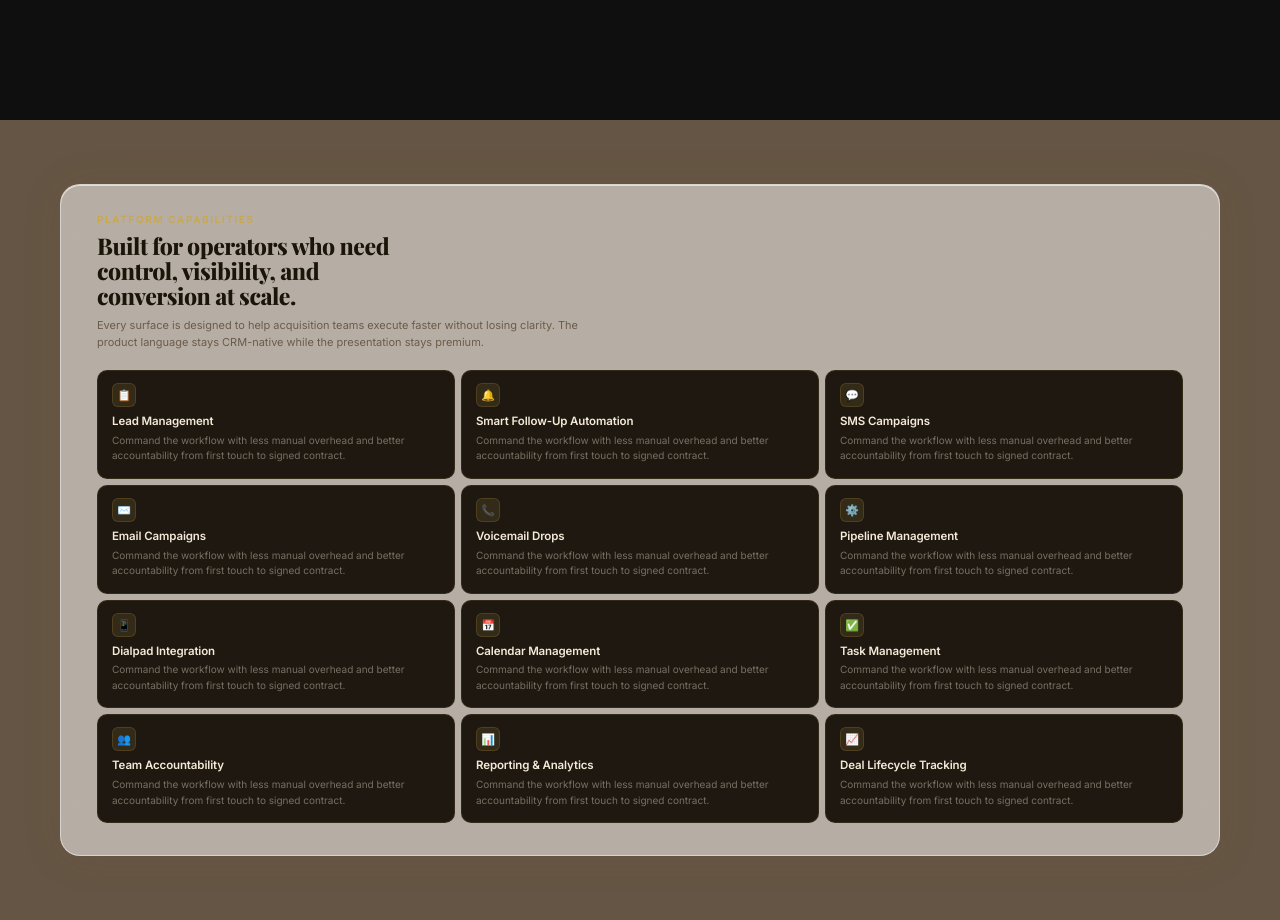
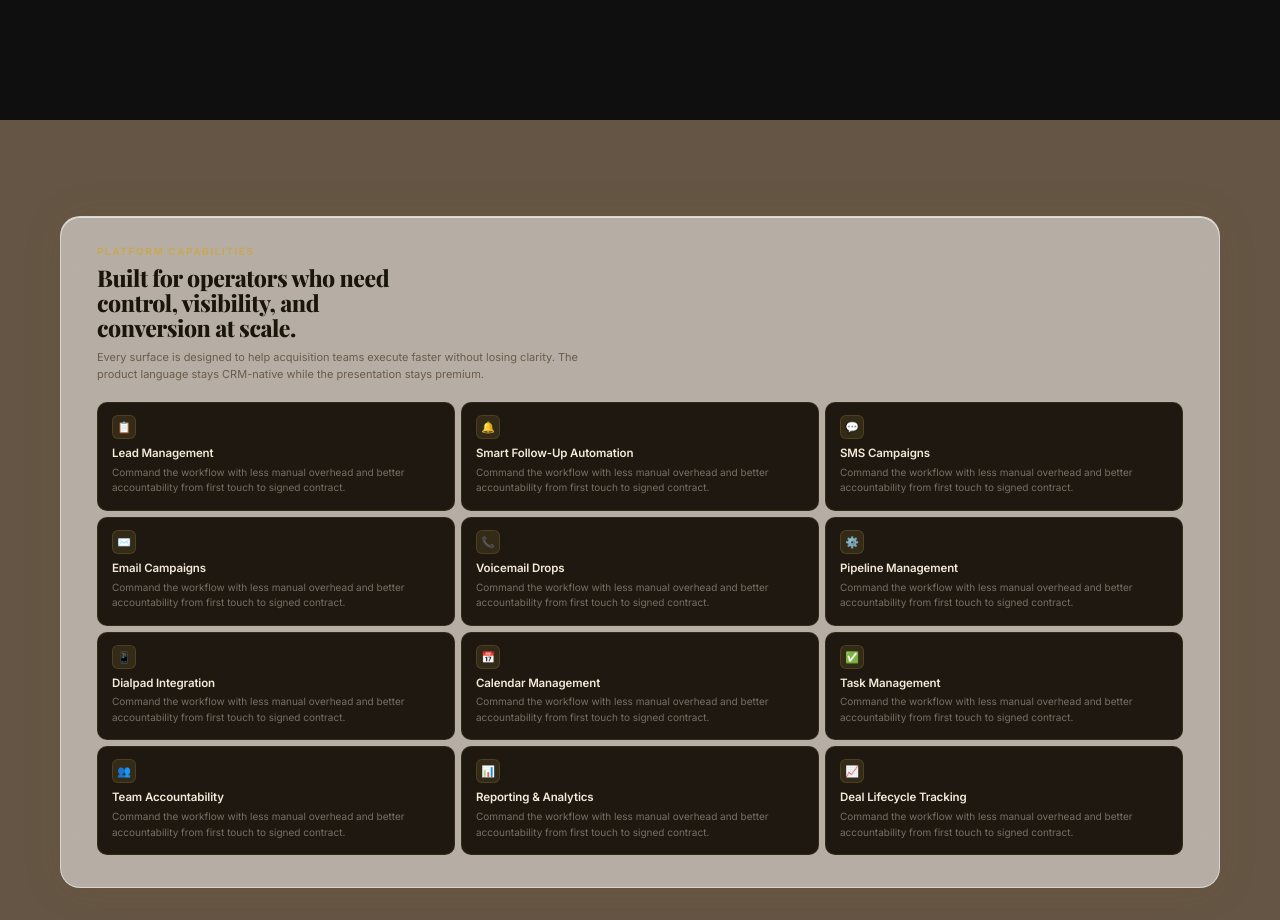
Before and after one commit to kariimhisham1/CRM-Remiliux-New-LP, a React (Create React App) app: page / in a window 1280 px wide. Shown: the part 5480-6400 px from the top of the page. Built offline with nearby package versions, Linux system fonts and the light colour scheme.

Commit message:
Update WhyTeams.css

```diff
--- a/src/components/WhyTeams.css
+++ b/src/components/WhyTeams.css
@@ -1,6 +1,7 @@
 /* ── Section ── */
 .why {
   padding: 20px 28px;
+  padding-top: 84px; /* navbar height (64px) + breathing room */
   min-height: 100vh;
   display: flex;
   align-items: center;
@@ -32,7 +33,7 @@
   transform: translateY(0);
 }
 
-/* ── Header — top, stacked above grid ── */
+/* ── Header ── */
 .why__header {
   max-width: 640px;
   margin-bottom: 18px;
```
